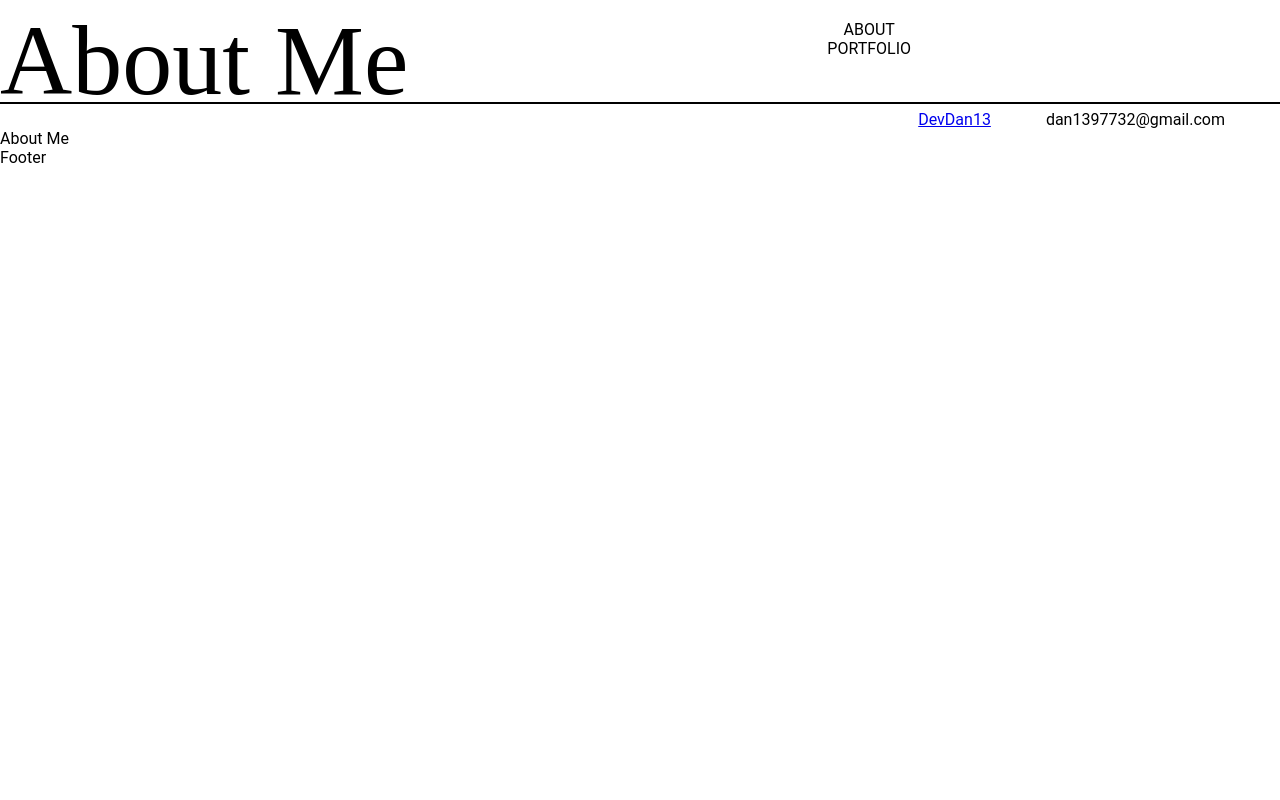
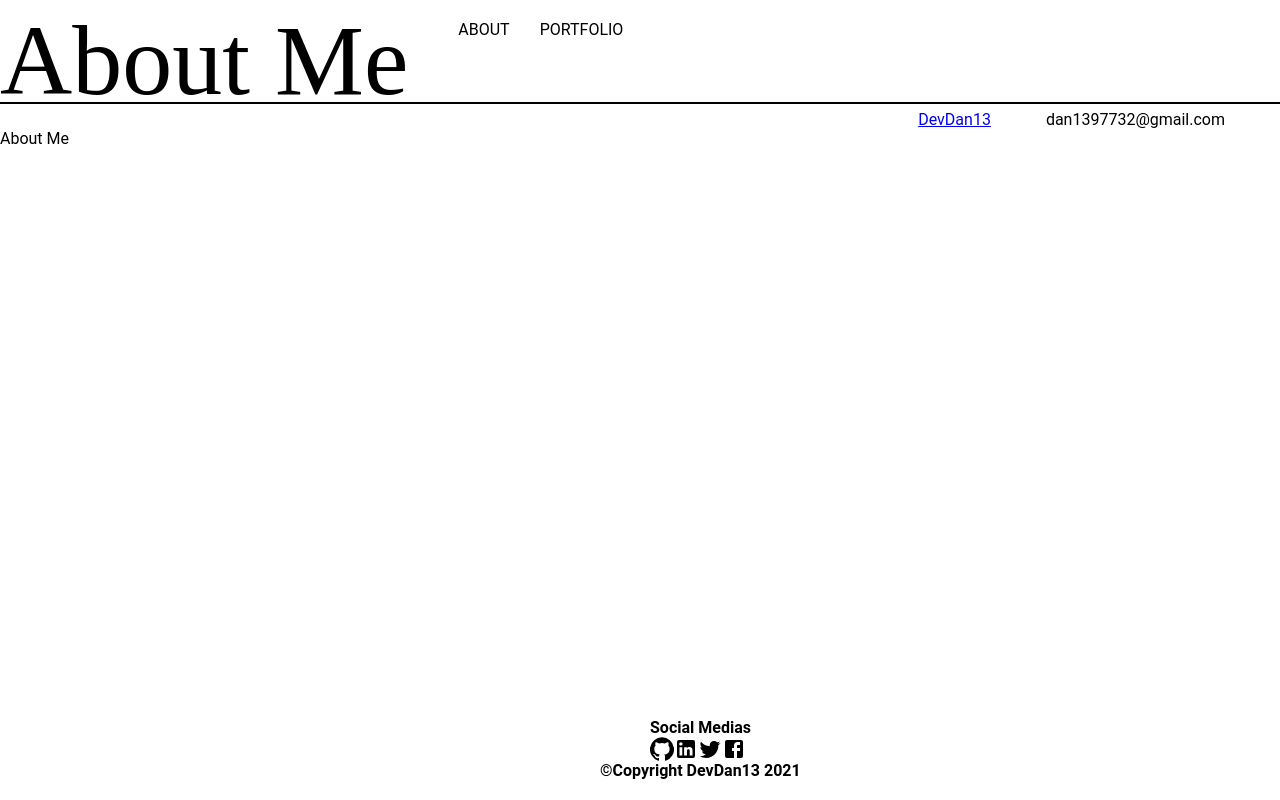
Before and after one commit to DevDan13/devdan13-react-deployed, a React (Create React App) app: page / in a window 1280 px wide. Built offline with nearby package versions, Linux system fonts and the light colour scheme.

Commit message:
full footer component complete.

```diff
--- a/package.json
+++ b/package.json
@@ -3,6 +3,8 @@
   "version": "0.1.0",
   "private": true,
   "dependencies": {
+    "@material-ui/core": "^4.11.3",
+    "@material-ui/icons": "^4.11.2",
     "@testing-library/jest-dom": "^5.11.9",
     "@testing-library/react": "^11.2.3",
     "@testing-library/user-event": "^12.6.2",
--- a/src/Components/Footer/index.js
+++ b/src/Components/Footer/index.js
@@ -1,9 +1,39 @@
 import React from 'react'
+import GitHubIcon from '@material-ui/icons/GitHub';
+import LinkedInIcon from '@material-ui/icons/LinkedIn';
+import TwitterIcon from '@material-ui/icons/Twitter';
+import FacebookIcon from '@material-ui/icons/Facebook';
+import Button from '@material-ui/core/ButtonBase';
+import "./style.css";
 
 export default function Footer() {
     return (
-        <div>
-            Footer
-        </div>
+        <section className="footer">
+            <section className="footer-title">
+                Social Medias
+            </section>
+
+            <section className="footer-icons">
+                <Button href="https://github.com/DevDan13">
+                    <GitHubIcon />
+                </Button>
+
+                <Button href="https://www.linkedin.com/in/daniel-cintron-2b93581b5/">
+                    <LinkedInIcon />
+                </Button>
+
+                <Button href="https://twitter.com/YourSalvation88">
+                    <TwitterIcon />
+                </Button>
+
+                <Button href="https://www.facebook.com/daniel.cintron.129/">
+                    <FacebookIcon />
+                </Button>
+
+
+            </section>
+
+            <section>&copy;Copyright DevDan13 2021</section>
+        </section>
     )
 }
--- a/src/Components/Footer/style.css
+++ b/src/Components/Footer/style.css
@@ -0,0 +1,18 @@
+.footer {
+    position: fixed;
+    bottom: 0;
+    width: 100%;
+
+    display: flex;
+    flex-direction: column;
+    margin-bottom: 20px;
+    font-weight: bold;
+
+    display: flex;
+    justify-content: center;
+    margin-left: 600px;
+}
+
+.footer-icons, .footer-title{
+    margin-left: 50px;
+}
--- a/src/Components/Header/index.js
+++ b/src/Components/Header/index.js
@@ -1,6 +1,6 @@
-import "./style.css";
 import React from 'react';
 import NavBar from "../NavBar/index";
+import "./style.css";
 
 
 export default function Header() {
--- a/src/Components/NavBar/index.js
+++ b/src/Components/NavBar/index.js
@@ -5,7 +5,7 @@ import { Link } from 'react-router-dom';
 
 export default function NavBar() {
     return (
-        <section>
+        <section className="navbar">
             <Link to="/" className="navbar-item">About</Link>
             <Link to="/portfolio" className="navbar-item">Portfolio</Link>
         </section>
```
Also changed, not shown: 1 other file (tests, documents, lock files or other folders).
